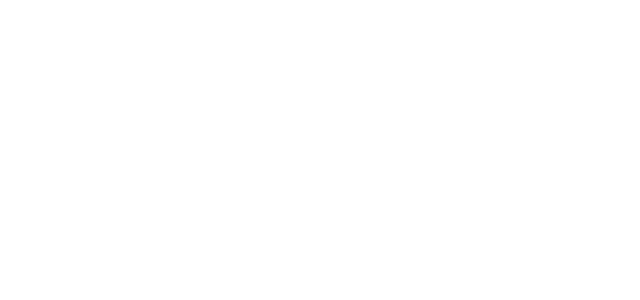
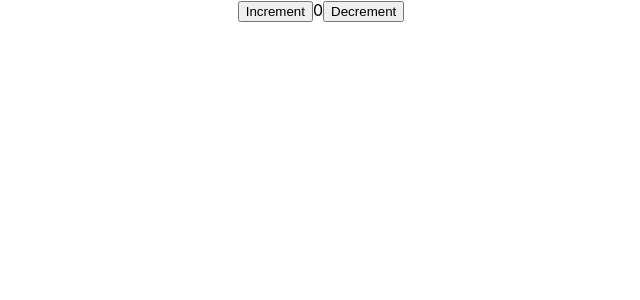
Before and after one commit to Ayshafebin/React-Practice, a React (Create React App) app: page / in a window 1280 px wide. Shown: the top 300 px of the page, without its empty margins (319-959 px from the left). Built offline with nearby package versions, Linux system fonts and the light colour scheme.

Commit message:
useEffect

```diff
--- a/src/App.js
+++ b/src/App.js
@@ -1,7 +1,7 @@
 import './App.css';
 import Props from './Component/Props';
 // import Context11, { MyContext } from './Component/Context11';
-// import Counter11 from './Component/Counter11';
+import Counter11 from './Component/Counter11';
 // import Fetch from './Component/Fetch';
 // import Input from './Component/Input';
 // import Reducer11 from './Component/Reducer11';
@@ -48,7 +48,7 @@ function App() {
 
       {/* <Input/> */}
 
-      {/* <Counter11/> */}
+      <Counter11/>
 
       {/* <Reducer11/> */}
 
--- a/src/Component/Counter11.jsx
+++ b/src/Component/Counter11.jsx
@@ -1,4 +1,4 @@
-import React, { useState } from 'react'
+import React, { useEffect, useState } from 'react'
 
 const Counter11 = () => {
 
@@ -22,6 +22,10 @@ const Counter11 = () => {
         setCount((prev) => prev - 12)
     }
 
+    useEffect(() => {
+        console.log('side effect');
+    },[])
+
 
   return (
     <div>
```
